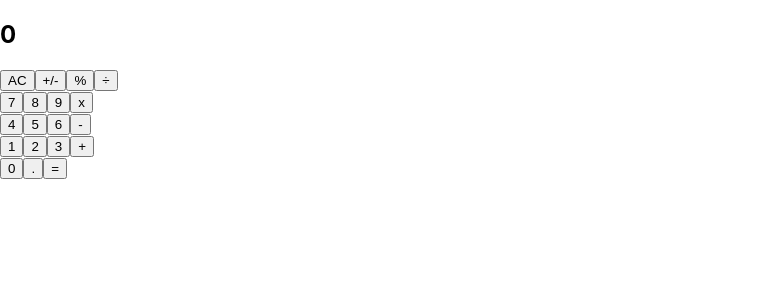
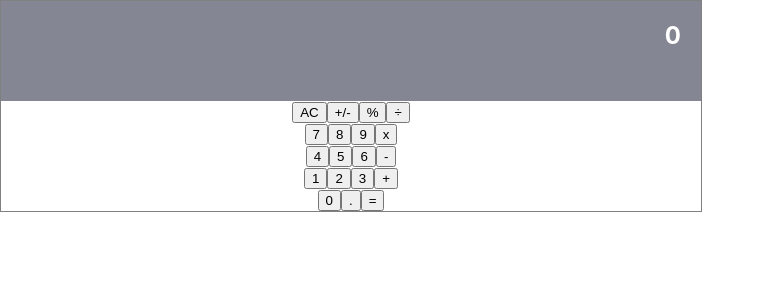
Before and after one commit to Georjane/react-calculator, a React (Create React App) app: page / in a window 1280 px wide. Shown: the top 300 px of the page, without its empty margins (0-765 px from the left). Built offline with nearby package versions, Linux system fonts and the light colour scheme.

Commit message:
Add styles for Display and App Component

```diff
--- a/src/App.css
+++ b/src/App.css
@@ -1,3 +1,7 @@
 .App {
   text-align: center;
+  display: flex;
+  flex-direction: column;
+  width: 700px;
+  border: solid 1px grey;
 }
--- a/src/components/App.js
+++ b/src/components/App.js
@@ -20,10 +20,10 @@ const App = () => {
   };
   // });
   return (
-    <>
+    <div className="App">
       <Display result={total} next={next} />
       <ButtonPanel clickHandler={handleClick} />
-    </>
+    </div>
   );
 };
 
--- a/src/components/Display.js
+++ b/src/components/Display.js
@@ -1,5 +1,6 @@
 import React from 'react';
 import PropTypes from 'prop-types';
+import '../styles/Display.css';
 
 export default function Display({ result, next }) {
   return (
--- /dev/null
+++ b/src/styles/Display.css
@@ -0,0 +1,8 @@
+.display {
+  background-color: #858694;
+  height: 100px;
+  color: white;
+  font-weight: bold;
+  padding-right: 20px;
+  text-align: right;
+}
```
